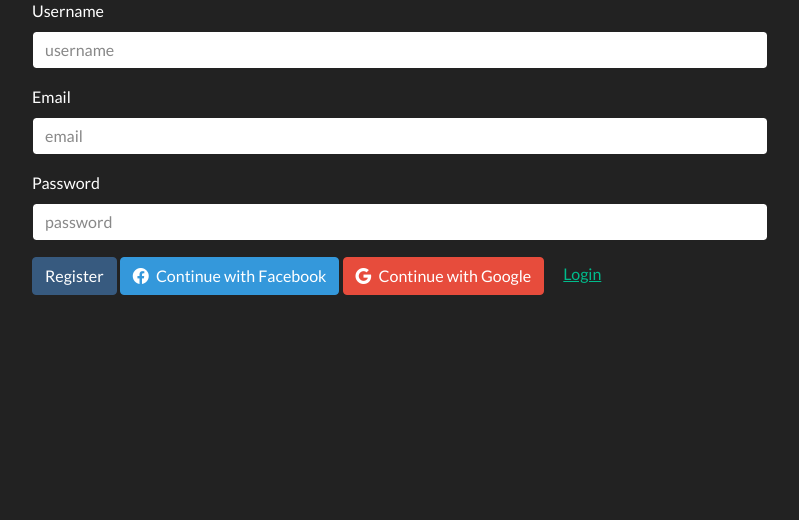
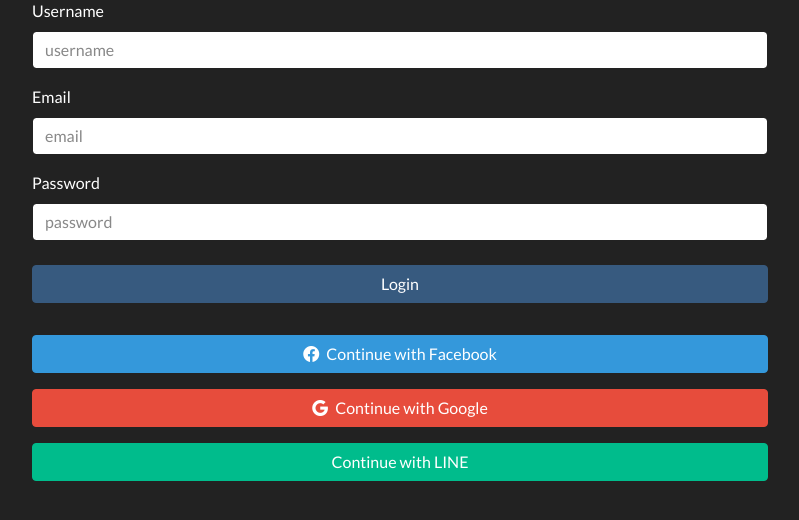
Before and after one commit to tzynwang/Practice_express-passport-login, a Node server app: template views/register.handlebars in a window 1280 px wide. Shown: the part 155-675 px from the top of the page, without its empty margins (240-1039 px from the left). Run offline with Node 20, Linux system fonts and the light colour scheme; the template is opened without the code that fills it, so the values that code supplies are empty; some libraries are stand-ins or nearby versions.

Commit message:
feat, refact: add LINE button, update buttons UI

```diff
--- /dev/null
+++ b/views/partials/authButtons.handlebars
@@ -0,0 +1,14 @@
+<div class="row g-3 p-2">
+  <button class="btn btn-primary mb-3" type="submit">Login</button>
+  <a href="/auth/facebook" class="btn btn-info">
+    <i class="bi bi-facebook me-1"></i>
+    Continue with Facebook
+  </a>
+  <a href="/auth/google" class="btn btn-danger">
+    <i class="bi bi-google me-1"></i>
+    Continue with Google
+  </a>
+  <a href="/auth/line" class="btn btn-success">
+    Continue with LINE
+  </a>
+</div>
--- a/views/register.handlebars
+++ b/views/register.handlebars
@@ -13,14 +13,5 @@
     <label for="password" class="form-label">Password</label>
     <input type="password" class="form-control" id="password" name="password" placeholder="password">
   </div>
-  <button class="btn btn-primary" type="submit">Register</button>
-  <a href="/auth/facebook" class="btn btn-info">
-    <i class="bi bi-facebook me-1"></i>
-    Continue with Facebook
-  </a>
-  <a href="/auth/google" class="btn btn-danger">
-    <i class="bi bi-google me-1"></i>
-    Continue with Google
-  </a>
-  <a href="/users/login" class="mx-3">Login</a>
+  {{> authButtons }}
 </form>
```
Also changed, not shown: views/login.handlebars (+1 -10 lines).
